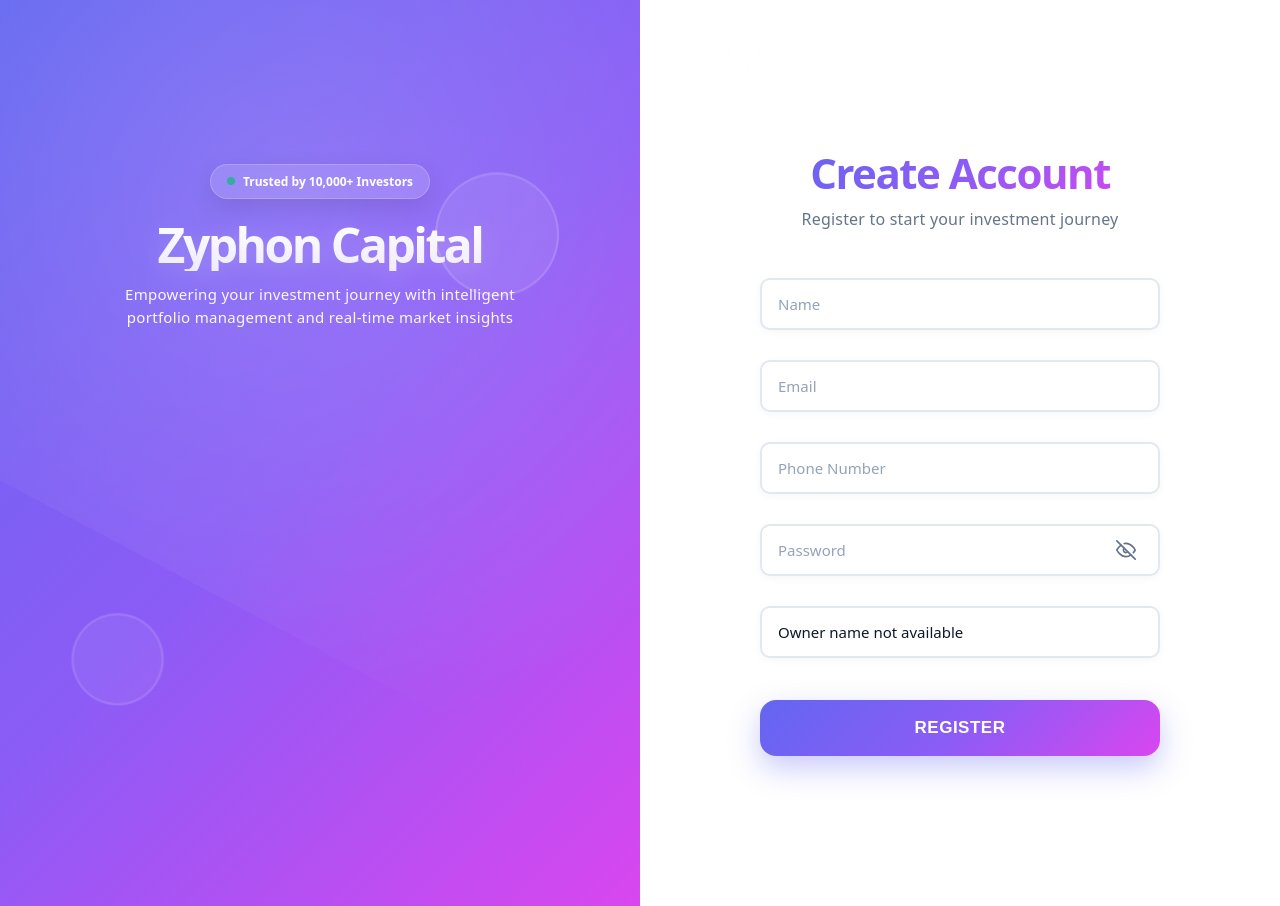
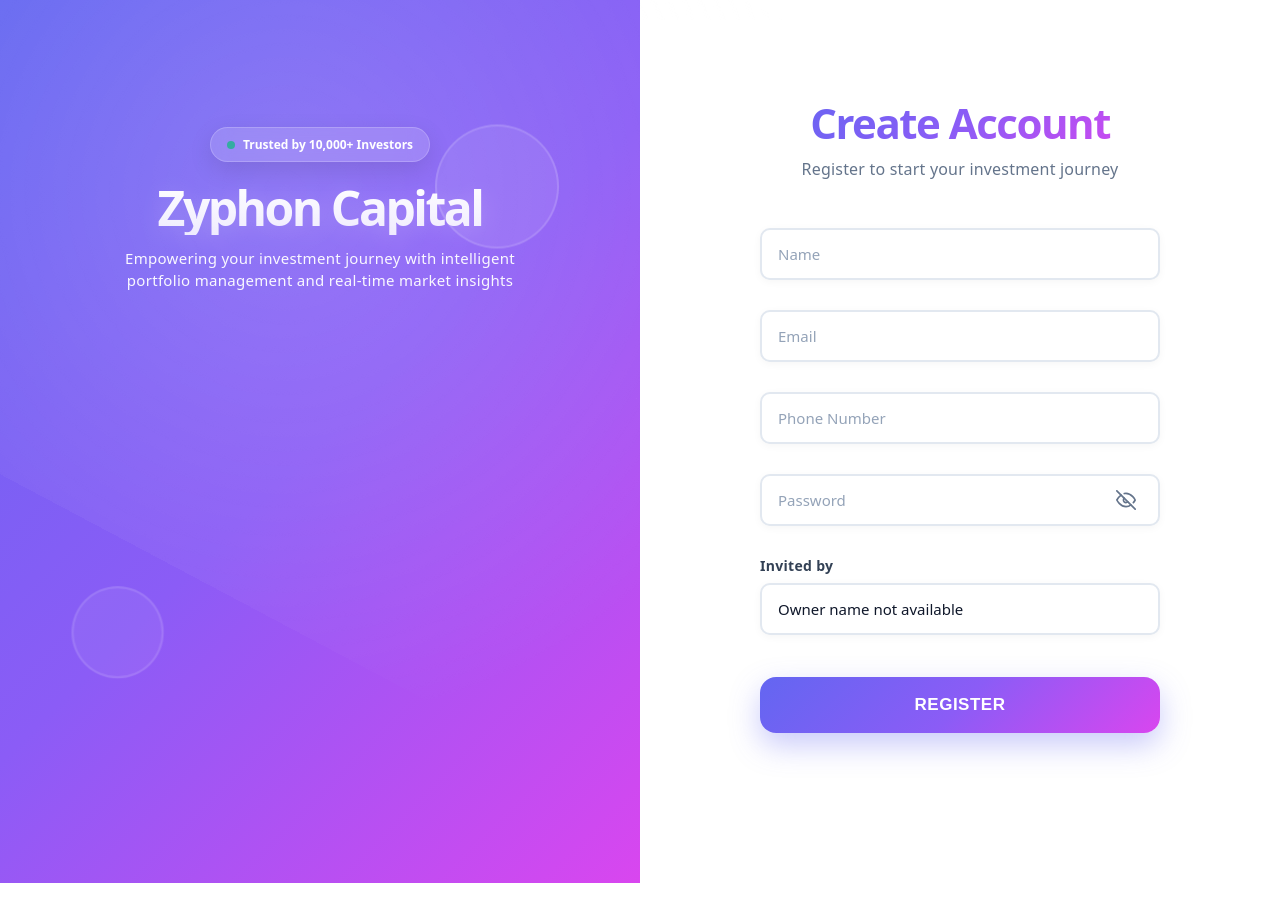
Before and after one commit to jrey21/zyphon, a React (Vite) app: page /register in a window 1280 px wide. After the commit the page ends 883 px from the top, so only its background shows below. Built offline with nearby package versions, Linux system fonts and the light colour scheme; no server answers.

Commit message:
update register page

```diff
--- a/src/pages/Register.css
+++ b/src/pages/Register.css
@@ -5,6 +5,7 @@
     grid-template-rows: auto 1fr;
     position: relative;
     overflow: hidden;
+    padding-top: 20px;
 }
 
 .login-image {
--- a/src/pages/Register.tsx
+++ b/src/pages/Register.tsx
@@ -229,6 +229,7 @@ function Register() {
                         )}
                     </div>
                     <div className="form-group">
+                        <label htmlFor="invitedBy" className="input-label">Invited by</label>
                         <div className="input-wrapper">
                             <input
                                 id="invitedBy"
```
